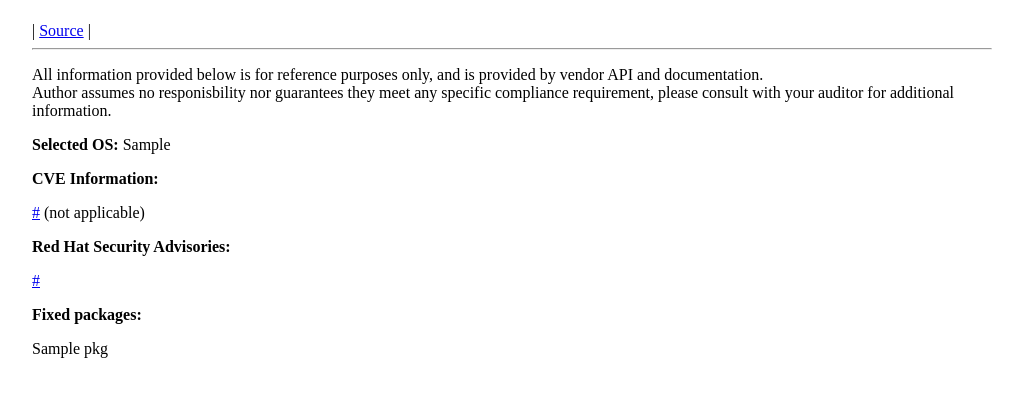
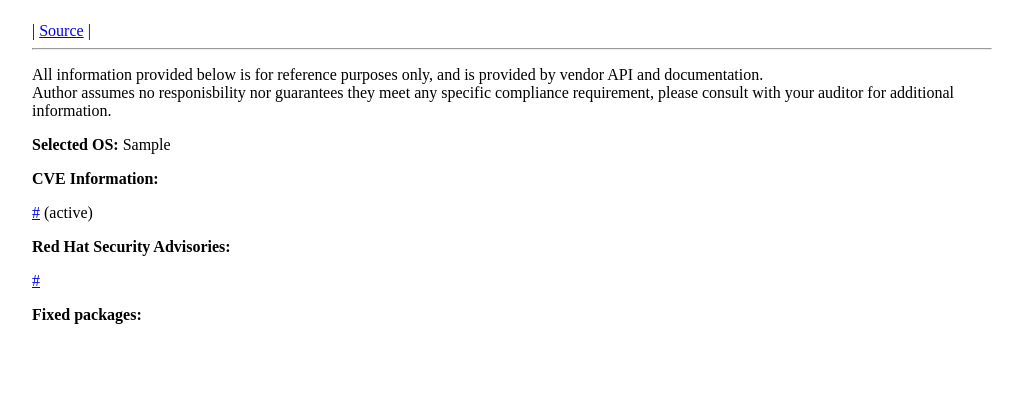
Before and after one commit to stephenl03/cvechk, a Flask app: template cvechk/templates/results.html in a window 1280 px wide. Shown: the part 58-455 px from the top of the page, without its empty margins (128-1151 px from the left). Run offline with Flask 2, Linux system fonts and the light colour scheme; the template is opened without the code that fills it: most values are stand-ins (such as "Sample title", 1, 10 or a date in 2020).

Commit message:
Update variable names

```diff
--- a/cvechk/templates/results.html
+++ b/cvechk/templates/results.html
@@ -8,25 +8,25 @@ Author assumes no responisbility nor guarantees they meet any specific complianc
 
 <p><b>CVE Information:</b></p>
 {% for cve in data %}
-    {% for link in data[cve]['cve_urls'] %}
-        {% if data[cve]['applicable'] == 'False' or not data[cve]['applicable'] %}
-            <a href={{ link }}>{{ link }}</a> (not applicable)<br/>
+    {% for link in data[cve]['cveurls'] %}
+        {% if data[cve]['state'] %}
+        <a href={{ link }}>{{ link }}</a> ({{ data[cve]['state'] }})<br/>
         {% else %}
-            <a href={{ link }}>{{ link }}</a><br/>
+        <a href={{ link }}>{{ link }}</a><br/>
         {% endif %}
     {% endfor %}
 {% endfor %}
 
 <p><b>Red Hat Security Advisories:</b></p>
 {% for cve in data %}
-    {% for link in data[cve]['rhsa_urls'] if link %}
+    {% for link in data[cve]['rhsaurls'] if link %}
         <a href={{ link }}>{{ link }}</a><br/>
     {% endfor %}
 {% endfor %}
 
 <p><b>Fixed packages:</b></p>
 {% for cve in data  %}
-    {% for pkg in data[cve]['pkgs'] if pkg %}
+    {% for pkg in data[cve]['pkgs'] if '-' in pkg %}
         {{ pkg }}<br />
     {% endfor %}
 {% endfor %}
```
